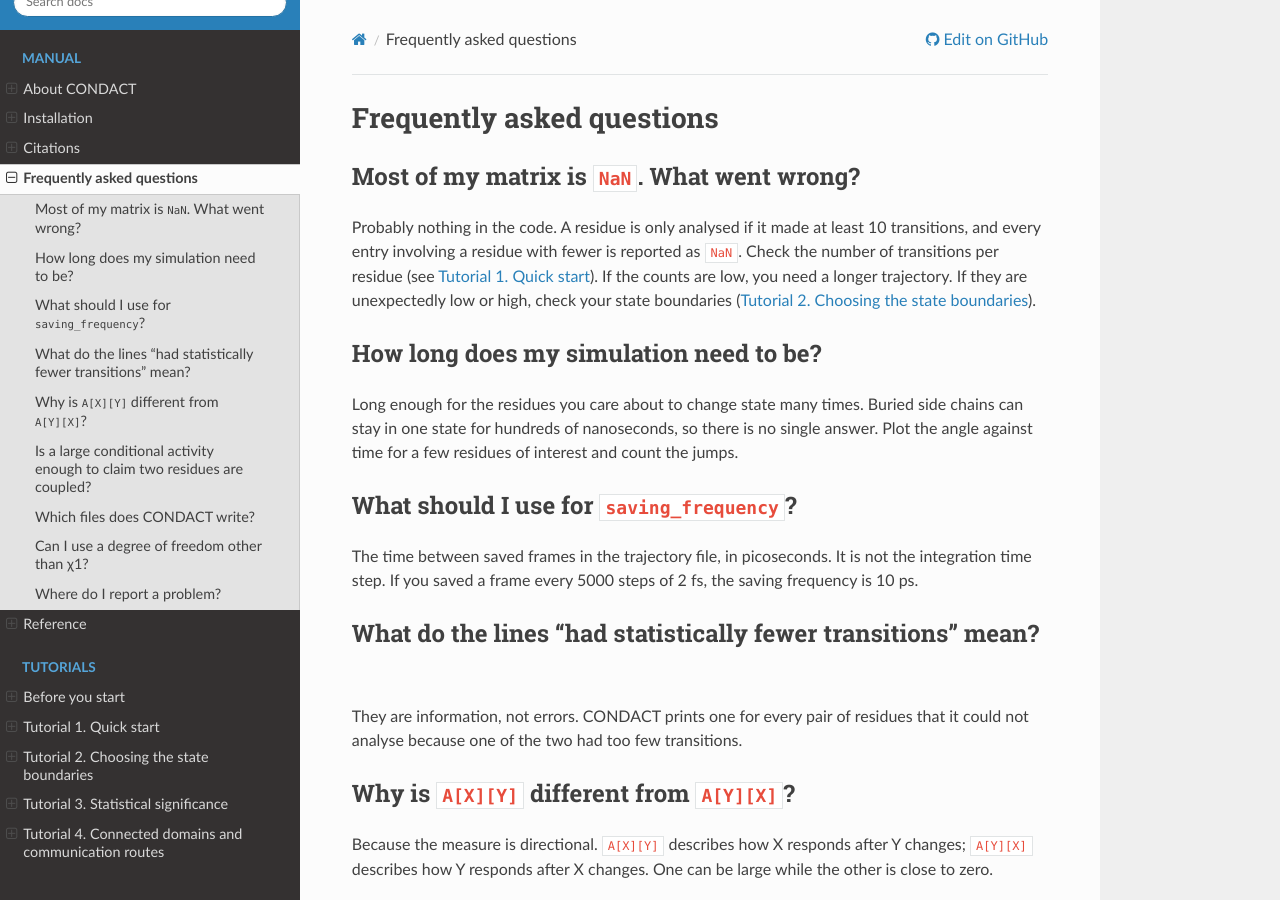
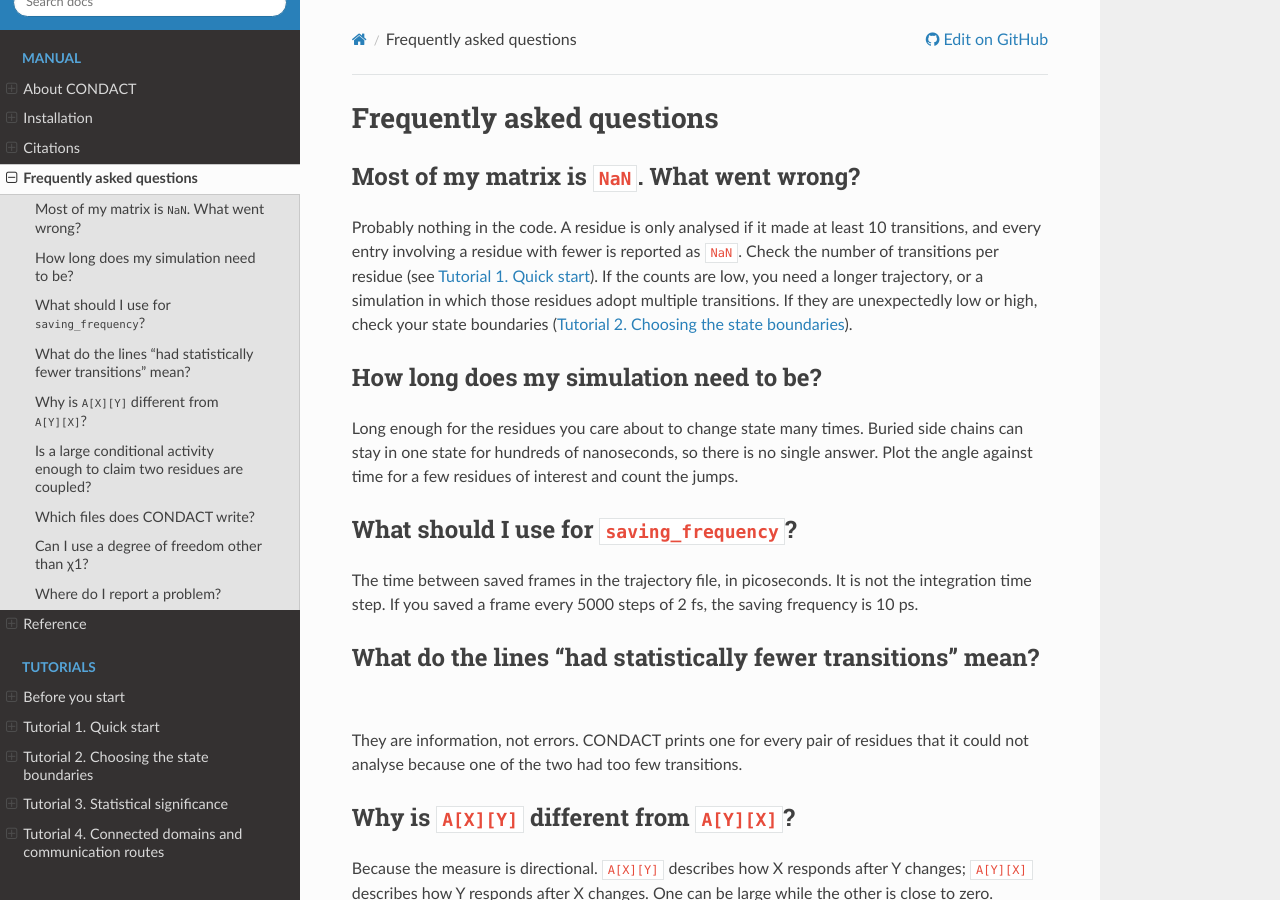
Before and after one commit to CUNY-CSI-Loverde-Laboratory/condact-colab-tutorial, a Sphinx documentation site: the page built from docs/faq.md, in a window 1280 px wide and 900 px high. Built offline with Sphinx 7.4.7 and the Read the Docs theme 3.1.0, drawn with Linux system fonts in a browser that asks for light colours.

Commit message:
Enhance FAQ on NaN residuesMatch FAQ to the Colab notebook wording on transitions and simulation length
Clarified explanation regarding residues with low transition counts and suggested simulation adjustments.

```diff
--- a/docs/faq.md
+++ b/docs/faq.md
@@ -2,7 +2,7 @@
 
 ## Most of my matrix is `NaN`. What went wrong?
 
-Probably nothing in the code. A residue is only analysed if it made at least 10 transitions, and every entry involving a residue with fewer is reported as `NaN`. Check the number of transitions per residue (see {doc}`tutorials/01-quickstart`). If the counts are low, you need a longer trajectory. If they are unexpectedly low or high, check your state boundaries ({doc}`tutorials/02-state-boundaries`).
+Probably nothing in the code. A residue is only analysed if it made at least 10 transitions, and every entry involving a residue with fewer is reported as `NaN`. Check the number of transitions per residue (see {doc}`tutorials/01-quickstart`). If the counts are low, you need a longer trajectory, or a simulation in which those residues adopt multiple transitions. If they are unexpectedly low or high, check your state boundaries ({doc}`tutorials/02-state-boundaries`).
 
 ## How long does my simulation need to be?
 
```
